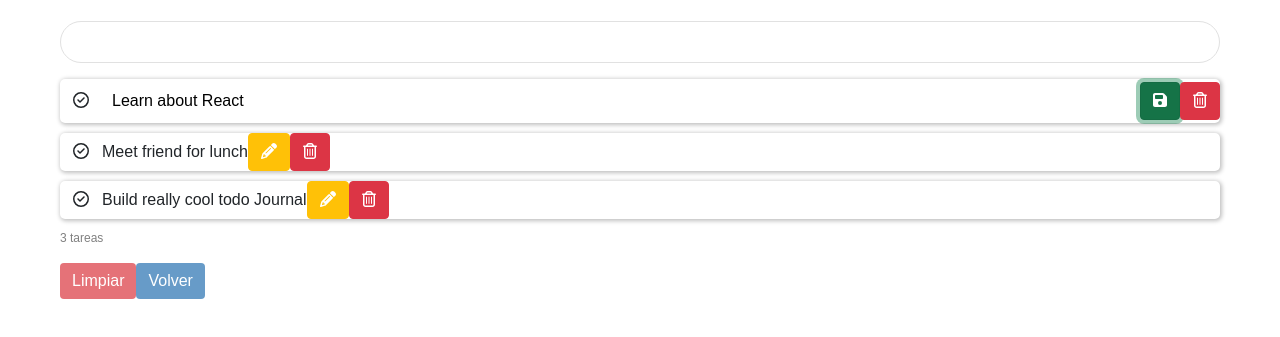
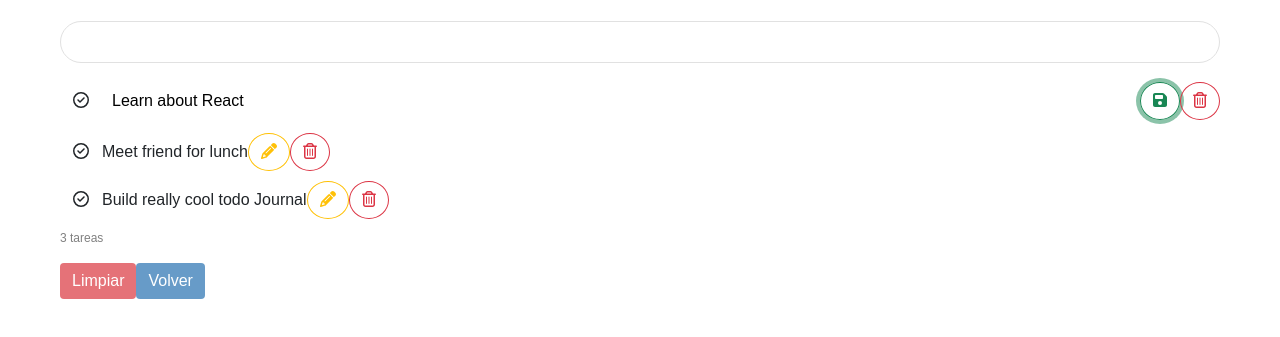
Before and after one commit to jeroginaca/proyecto-final-pt-28, a React app: page /tareas in a window 1280 px wide. Both pictures are taken after a click on the button 254 px from the left and 197 px from the top of the page. Shown: the part 99-436 px from the top of the page. Built offline with nearby package versions, Linux system fonts and the light colour scheme; no server answers.

Commit message:
update todo list

```diff
--- a/src/front/js/pages/Tareas/Tareas.jsx
+++ b/src/front/js/pages/Tareas/Tareas.jsx
@@ -30,9 +30,9 @@ function Todo({ todo, index, completeTodo, removeTodo, editTodo }) {
         <input type="text" value={newText} onChange={(e) => setNewText(e.target.value)} /> ) : ( <span>{todo.text}</span>)}
 <div className="botones" >
 {isEditing ? (
-<button className="save btn btn-success" onClick={() => handleSave(index)}><FontAwesomeIcon icon={faFloppyDisk} /></button> ) : (
-<button className="edit btn btn-warning" onClick={() => handleEdit(index)}><FontAwesomeIcon icon={faPencil} className="fa-edit"/></button>)}
-<button className="remove btn btn-danger" onClick={() => removeTodo(index)}><FontAwesomeIcon icon={faTrashCan} className="fa-trash"/></button>
+<button className="save btn btn-outline-success rounded-circle" onClick={() => handleSave(index)}><FontAwesomeIcon icon={faFloppyDisk} /></button> ) : (
+<button className="edit btn btn-outline-warning rounded-circle" onClick={() => handleEdit(index)}><FontAwesomeIcon icon={faPencil} className="fa-edit"/></button>)}
+<button className="remove btn btn-outline-danger rounded-circle" onClick={() => removeTodo(index)}><FontAwesomeIcon icon={faTrashCan} className="fa-trash"/></button>
 </div>
 </div>
 );
--- a/src/front/styles/todolist.css
+++ b/src/front/styles/todolist.css
@@ -6,7 +6,7 @@
     align-items: center;
     background: rgb(255, 255, 255);
     border-radius: 5px;
-    box-shadow: 1px 1px 4px 1px rgba(0,0,0,0.25);
+    /* box-shadow: 1px 1px 4px 1px rgba(0,0,0,0.25); */
     display: flex;
     margin-bottom: 10px;
   }
@@ -34,9 +34,6 @@
     background-color: rgb(229, 114, 120);
   }
 
-.fa-trash, .fa-edit {
+  .fa-edit:active, .fa-edit:hover {
     color: rgb(255, 255, 255);
   }
-  .fa-trash:hover {
-    color: rgb(255, 255, 255);
-  }
```
